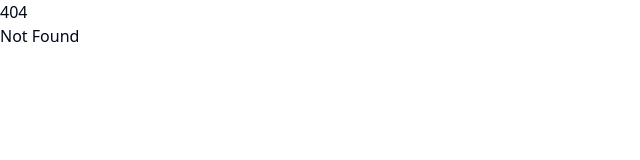
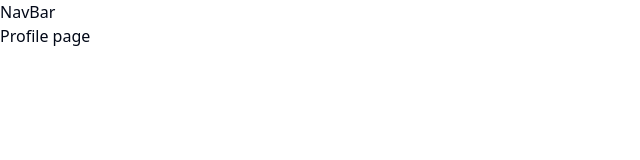
Before and after one commit to pallabez/Duggup, a SvelteKit app: page /profile/mock_profile_id in a window 1280 px wide. Before the commit this address had no page. Shown: the top 160 px of the page, without its empty margins (0-640 px from the left). Built offline with nearby package versions, Linux system fonts and the light colour scheme.

Commit message:
data flow & file scaffold changes route for profile page component scaffold alias for absolute import mock data link to profile page

```diff
--- /dev/null
+++ b/src/lib/components/AppNavBar.svelte
@@ -0,0 +1 @@
+<header>NavBar</header>
--- a/src/mocks/profile/profile.fetch.ts
+++ b/src/mocks/profile/profile.fetch.ts
@@ -1,9 +1,9 @@
 import { USER_PROFILE, USER_TIMELINE } from './profile.mock';
 
-export const getUserProfile = async (profileID: string) => {
+export const getUserProfile = (profileID: string) => {
 	return USER_PROFILE;
 };
 
-export const getUserTimeline = async (profileID: string) => {
+export const getUserTimeline = (profileID: string) => {
 	return USER_TIMELINE;
 };
--- a/src/routes/+layout.svelte
+++ b/src/routes/+layout.svelte
@@ -1,5 +1,9 @@
 <script>
+	import AppNavBar from '@/lib/components/AppNavBar.svelte';
 	import '../app.pcss';
 </script>
 
-<slot />
+<AppNavBar />
+<main>
+	<slot />
+</main>
--- a/src/routes/+page.svelte
+++ b/src/routes/+page.svelte
@@ -1,2 +1 @@
-<h1>Welcome to SvelteKit</h1>
-<p>Visit <a href="https://kit.svelte.dev">kit.svelte.dev</a> to read the documentation</p>
+<a href="/profile/mock_profile_id">Go to profile page</a>
--- /dev/null
+++ b/src/routes/profile/[profileID]/+page.svelte
@@ -0,0 +1,8 @@
+<script>
+	/** @type {import('./$types').PageData} */
+	export let data;
+
+	const { user, timeline } = data;
+</script>
+
+<div>Profile page</div>
--- /dev/null
+++ b/src/routes/profile/[profileID]/+page.ts
@@ -0,0 +1,9 @@
+import { getUserProfile, getUserTimeline } from '@/mocks/profile/profile.fetch';
+
+/** @type {import('./$types').PageLoad} */
+export async function load({ params }) {
+	return {
+		user: await getUserProfile(params.profileID),
+		timeline: await getUserTimeline(params.profileID)
+	};
+}
--- a/svelte.config.js
+++ b/svelte.config.js
@@ -11,7 +11,10 @@ const config = {
 		// adapter-auto only supports some environments, see https://kit.svelte.dev/docs/adapter-auto for a list.
 		// If your environment is not supported or you settled on a specific environment, switch out the adapter.
 		// See https://kit.svelte.dev/docs/adapters for more information about adapters.
-		adapter: adapter()
+		adapter: adapter(),
+		alias: {
+			'@': './src'
+		}
 	}
 };
 
```
Also changed, not shown: src/routes/profile/[profileID]/ProfileDetail.svelte (added), src/routes/profile/[profileID]/Timeline.svelte (added), src/routes/profile/[profileID]/TimelineJobStatus.svelte (added), src/routes/profile/[profileID]/TimelineStories.svelte (added).
